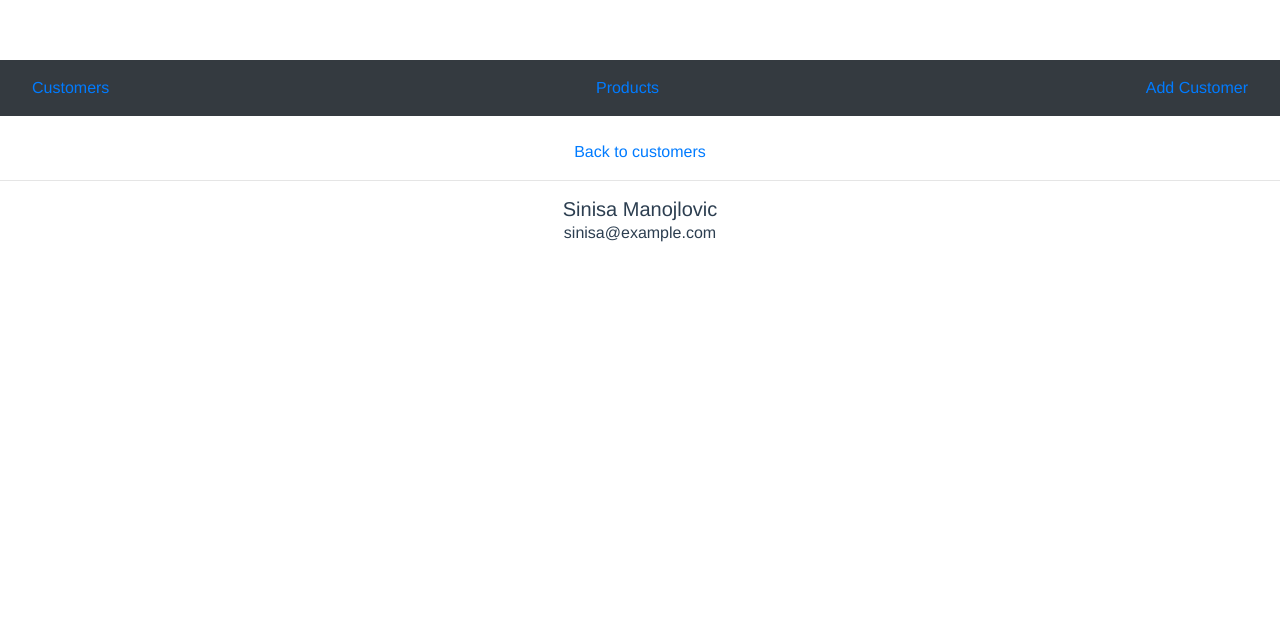
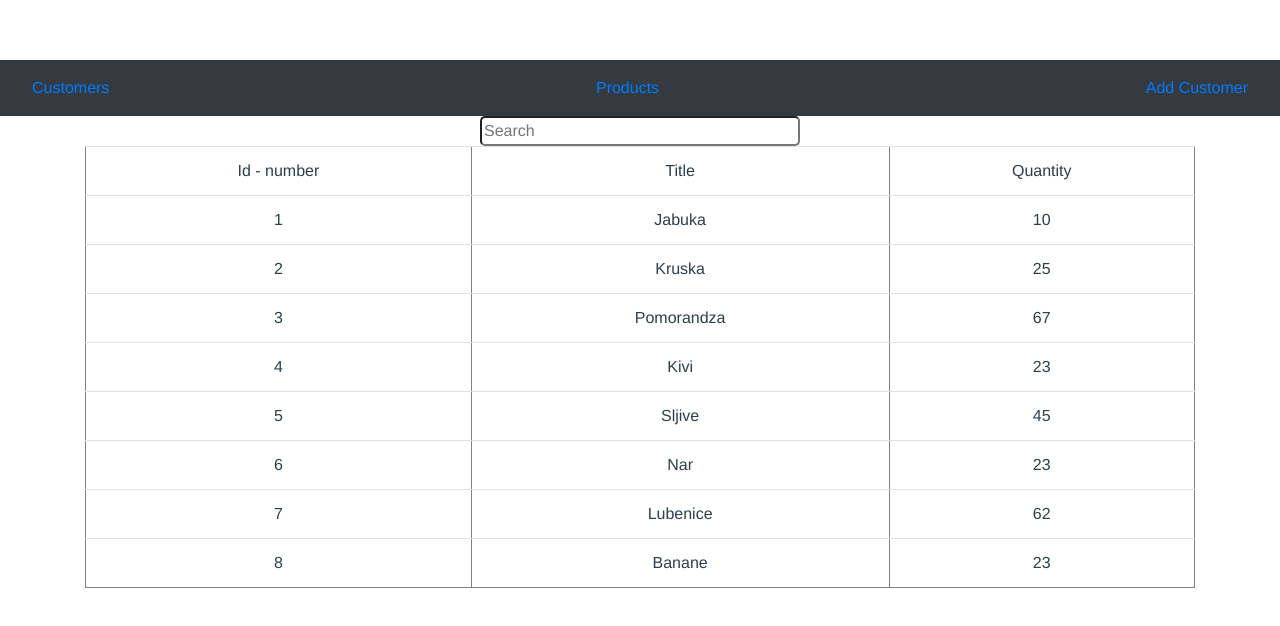
Before and after one commit to sinisam92/vue-store-app, a Vue app: page /#/products in a window 1280 px wide. Before the commit this address led to /#/customers/1. Shown: the top 626 px of the page. Built offline with nearby package versions, Linux system fonts and the light colour scheme.

Commit message:
Zadatak 6

```diff
--- a/src/components/AppProducts.vue
+++ b/src/components/AppProducts.vue
@@ -1,5 +1,6 @@
 <template>
     <div class="container">
+        <input type="text" placeholder="Search" v-model="search">
         <table border="1" class="table">
             <thead>
                 <td>Id - number</td>
@@ -7,7 +8,7 @@
                 <td>Quantity</td>
             </thead>
             <tbody>
-                <tr v-for="(product, key) in products" :key="key">
+                <tr v-for="(product, key) in products" :key="key" v-if="product.title.toLowerCase().includes(search.toLowerCase())">
                     <td>{{ product.id }}</td>
                     <td>{{ product.title }}</td>
                     <td>{{ product.quantity }}</td>
@@ -24,8 +25,15 @@ import ProductService from '../services/ProductService';
 export default {
     data() {
         return {
-            products: ProductService.list()
+            products: ProductService.list(),
+            search: ''
         }
     }
 }
 </script>
+<style scoped>
+input {
+    border-radius: 5px;
+    width: 20rem;
+}
+</style>
--- a/src/services/ProductService.js
+++ b/src/services/ProductService.js
@@ -16,6 +16,13 @@ class ProductService {
     find(id) {
         return products.find(product => product.id == id);
     }
+    increment(product) {
+        product.quantity++
+    }
+
+    decrement(product) {
+        product.quantity > 0 && product.quantity--
+    }
 
 }
 const productService = new ProductService();
```
